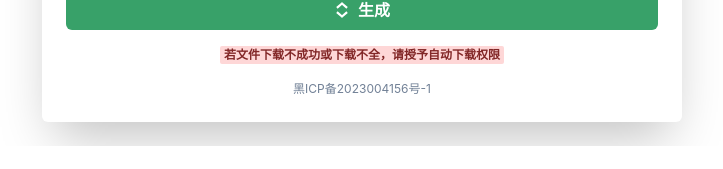
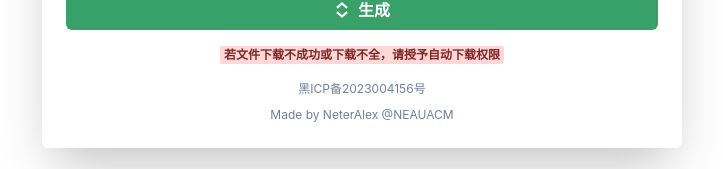
Before and after one commit to NeterAlex/leavn_generator, a React (Vite) app: page / in a window 1280 px wide. Shown: the part 853-1022 px from the top of the page, without its empty margins (278-1001 px from the left). Before the commit the page ends 999 px from the top, so only its background shows below. Built offline with nearby package versions, Linux system fonts and the light colour scheme.

Commit message:
feat: updated

```diff
--- a/src/components/Main.tsx
+++ b/src/components/Main.tsx
@@ -5,12 +5,14 @@ import {
     Center,
     Heading,
     Input,
+    Link,
     Select,
     Spacer,
     Stack,
     Text,
     Textarea,
-    useColorModeValue
+    useColorModeValue,
+    VStack
 } from "@chakra-ui/react";
 import {genYearsList} from "../utils/genYearsList.ts";
 import {useState} from "react";
@@ -151,16 +153,24 @@ const Main = () => {
                             <Badge colorScheme={"red"}>若文件下载不成功或下载不全，请授予自动下载权限</Badge>
                         </Center>
                         <Center>
-                            <Box fontSize={12}
-                                 cursor={"pointer"}
-                                 color={"gray.500"}
-                                 onClick={() => window.open("https://beian.miit.gov.cn/", "_blank")}>黑ICP备2023004156号-1</Box>
+                            <VStack>
+                                <Link fontSize={12}
+                                      cursor={"pointer"}
+                                      href={"https://beian.miit.gov.cn/"}
+                                      target={"_blank"}
+                                      color={"gray.500"}
+                                >黑ICP备2023004156号</Link>
+                                <Link fontSize={12}
+                                      cursor={"pointer"}
+                                      href={"https://github.com/NeterAlex"}
+                                      target={"_blank"}
+                                      color={"gray.500"}
+                                >Made by NeterAlex @NEAUACM</Link>
+                            </VStack>
                         </Center>
-
                     </Stack>
                 </Stack>
             </Box>
-
         </Center>
     </>
 }
```
